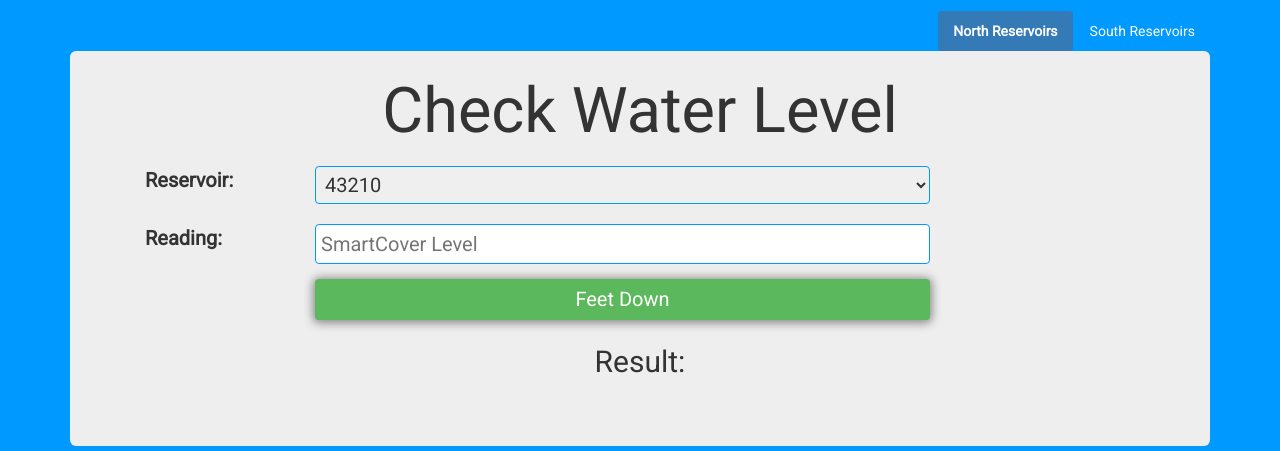
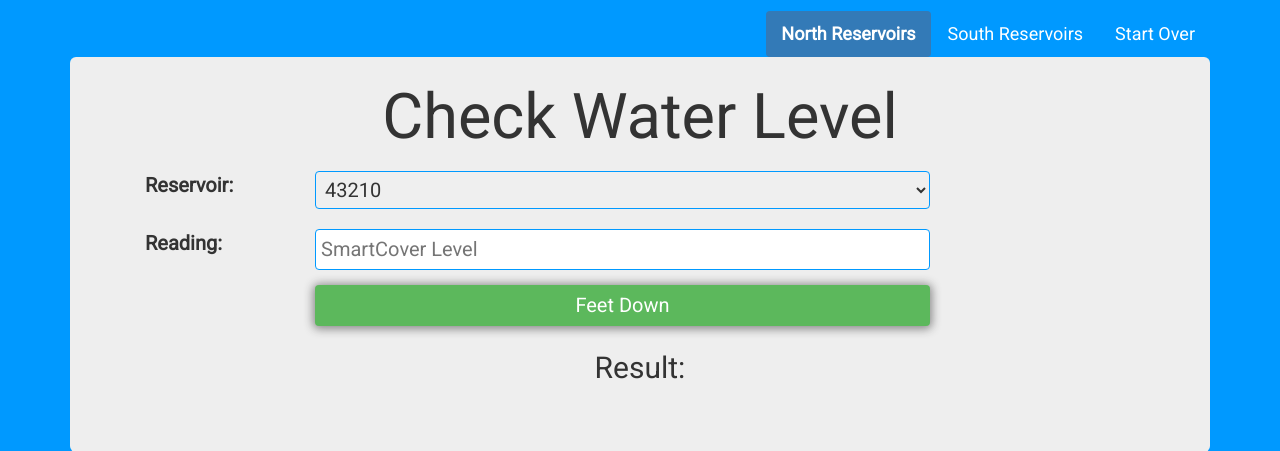
Before and after one commit to jdesoto1618/reservoir_levels, a PHP site: page / in a window 1280 px wide. Shown: the top 451 px of the page. Run offline with PHP 8.4, Linux system fonts and the light colour scheme; some libraries are stand-ins or nearby versions.

Commit message:
adds start over button and increases font size in nav

```diff
--- a/css/styles.css
+++ b/css/styles.css
@@ -92,8 +92,16 @@ body {
 }
 
 /* starting styles for the south button in nav */
-#south_button>a {
+#south_button>a,
+#start_over>a {
 	color: #fff;
+}
+
+/* set button text size in navbar */
+#north_button,
+#south_button,
+#start_over {
+  font-size: 18px;
 }
 
 /* styles for navbar buttons on hover. note this doesn't work in mobile unless it's long pressed */
--- a/index.html
+++ b/index.html
@@ -14,12 +14,13 @@
   </head>
   <body>
     <div class="container">
-      <!-- buttons to switch between north and south are in navbar -->
       <div class="header clearfix">
         <nav>
           <ul class="nav nav-pills pull-right">
+            <!-- buttons to switch between north and south -->
             <li role="presentation" class="active" id="north_button"><a href="#">North Reservoirs</a></li>
             <li role="presentation" id="south_button"><a href="#">South Reservoirs</a></li>
+            <li role="presentation" id="start_over"><a href="#" onclick="window.location.reload()">Start Over</a></li>
           </ul>
         </nav>
       </div> <!-- closes header clearfix div -->
@@ -48,7 +49,6 @@
           <div class="col-sm-10 sc_level_div">
             <!-- user types the reservoir level from SmartCover website -->
             <!-- placing the button in the p tag gives the input its own line -->
-            <!-- <p><input id='sc_level' type='text' placeholder='SmartCover Level'></p> -->
             <p><input id='sc_level' type="number" placeholder='SmartCover Level'></p>
           </div>
         </div>
@@ -78,5 +78,4 @@
 	add checks on each res which act as boundaries for levels entered which are too low or high for a particular res, as a front-end validation? better to check values on the backend
   add responsiveness
   fix alert pushing elements down. this is typically done with setting a css rule of position: absolute. but in my case, it then overlaps content, which is arguably worse
-  make an input form validation for the sc level. text input doesn't break the program, but it does display the result as NaN. This input has to be text so the user can enter any number?
  -->
```
